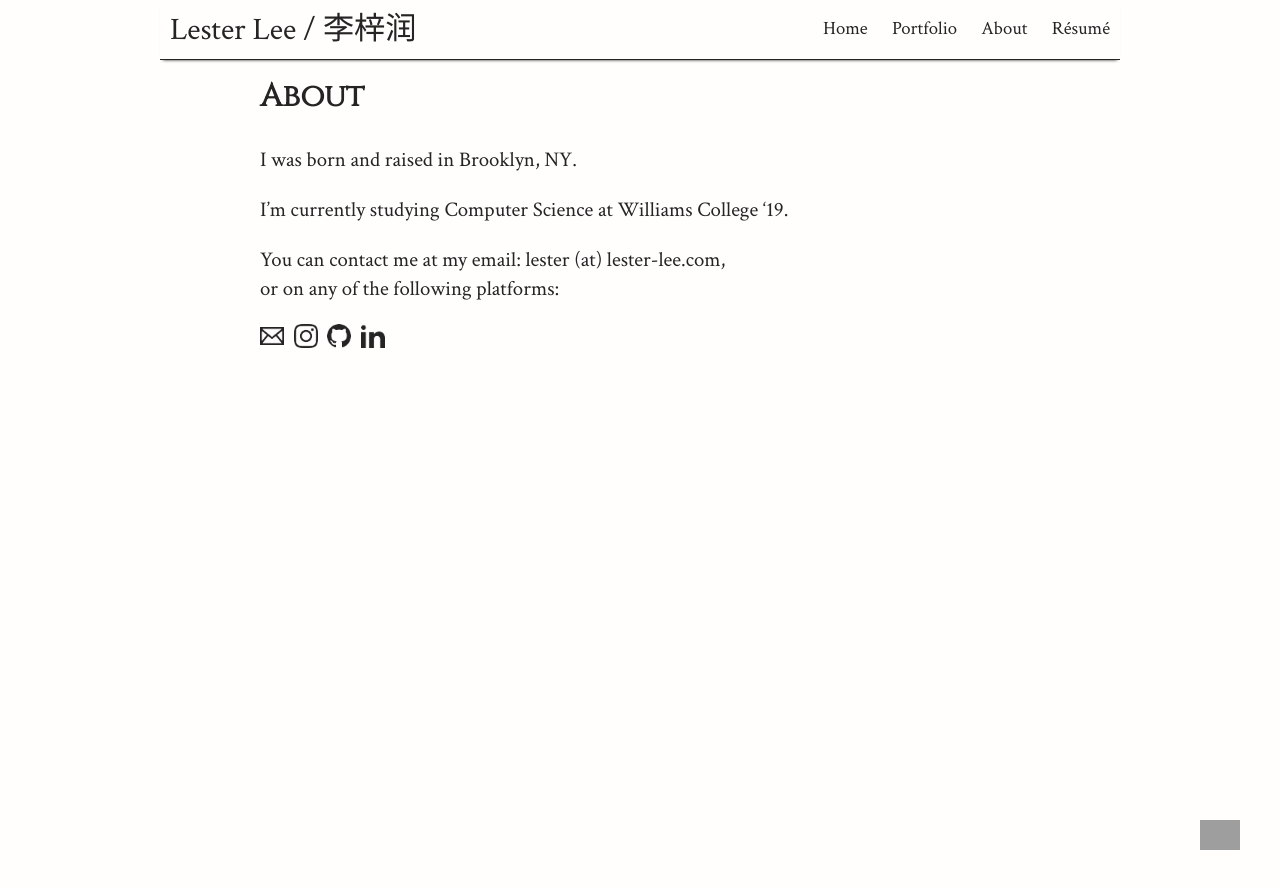
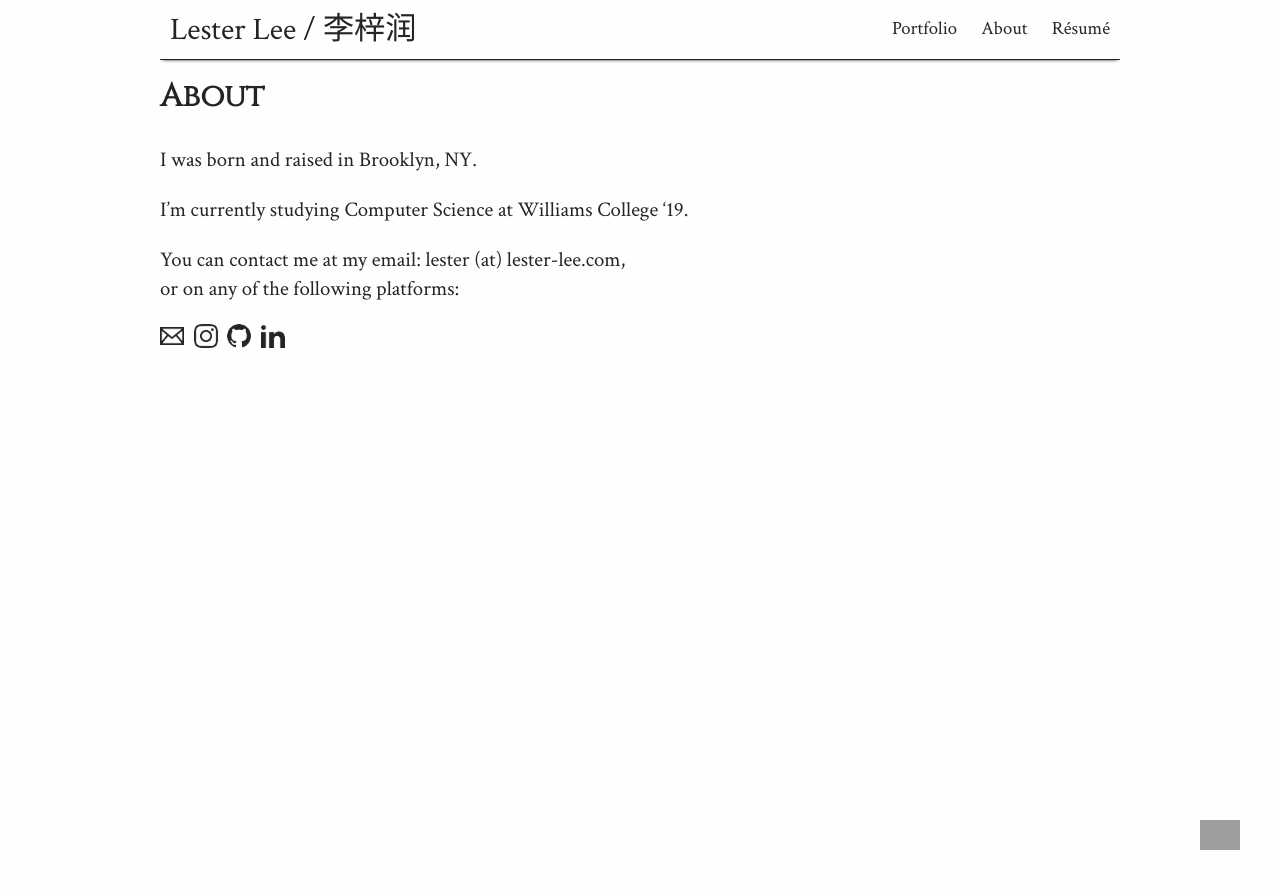
Before and after one commit to lester-lee/lester-lee.github.io, a Jekyll site: the page built from about.md, in a window 1280 px wide. Shown: the top 889 px of the page. Built offline with Jekyll 4.4.1, drawn with Linux system fonts in a browser that asks for light colours; grey boxes are pictures that could not be loaded.

Commit message:
cleaned up portfolio

```diff
--- a/_data/nav_links.yml
+++ b/_data/nav_links.yml
@@ -1,7 +1,5 @@
-- name: Home
+- name: Portfolio
   url: /
-- name: Portfolio
-  url: /portfolio/
 - name: About
   url: /about/
 - name: Résumé
--- a/css/portfolio.scss
+++ b/css/portfolio.scss
@@ -79,6 +79,10 @@
   right: 40px;
 }
 
+img {
+  max-width:100%;
+}
+
 /*
   #NAV
 */
@@ -97,7 +101,7 @@
   display: flex;
   justify-content: space-between;
   align-items: center;
-  width: $content-width;
+  max-width: $content-width;
   height: $nav-height;
   padding: 0 10px;
   margin: 0 auto;
@@ -156,13 +160,9 @@
 .content {
   width: $content-width;
   margin: 0 auto;
-  padding: 50px;
-  padding-left: 100px;
+  padding-top: 50px;
 }
 
-img {
-  max-width: 100%;
-}
 
 h1,
 h2,
@@ -184,16 +184,35 @@
 #galleries {
   display: flex;
   flex-flow: row wrap;
+  padding: 0;
+
   img {
-    border: 1px solid $main-c;
+    // border: 1px solid $main-c;
+    // &:hover{
+    //   border: 1px solid $main-c;
+    // }
   }
   li {
-    width: 150px;
-    height: 200px;
-    // border: 1px solid $main-c;
-    margin: 5px;
-    padding: 20px 0;
-    text-align: center;
+    position:relative;
+    overflow: hidden;
+    margin: 10px;
+    height: 220px;
+    // border: 1px solid red;
+    &:hover {
+      color: $accent-c;
+    }
+  }
+  span {
+    position: absolute;
+    z-index: 98;
+
+    top: 5px;
+    left: 0;
+    padding: 0 3px;
+
+    text-align:right;
+    background: $bg-c;
+
   }
 }
 
--- a/portfolio.html
+++ b/index.html
@@ -1,13 +1,13 @@
 ---
 layout: default
-title: Portfolio
+title: Lester Lee
 ---
 <ul id="galleries">
   {% for gallery in site.data.galleries %}
     <li class="gallery"><a href="{{ gallery.url }}">
       <img src="{{ site.baseurl }}/assets/{{ gallery.url }}/thumbnail.png" alt="{{ gallery.name }} Thumbnail">
-      <span>{{ gallery.name }}</span>
     </a>
+    <span>{{ gallery.name }}</span>
   </li>
   {% endfor %}
 </ul>
```
Also changed, not shown: assets/works/down-to-the-wire/thumbnail.png, assets/works/lines/thumbnail.png, old_index.md (renamed from index.md).
